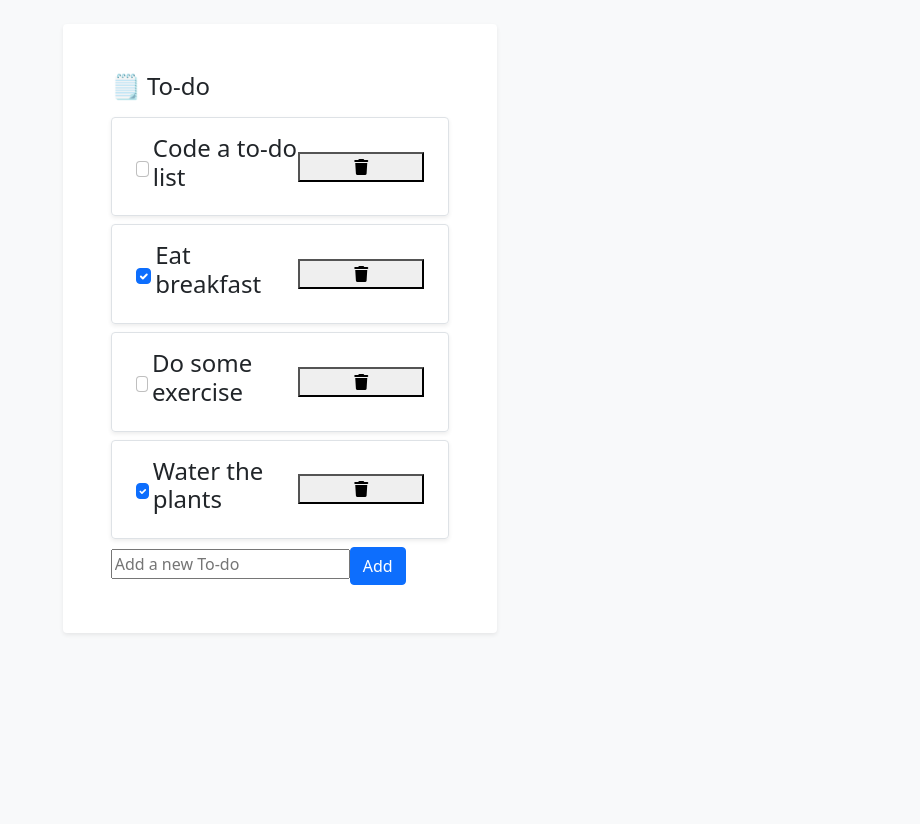
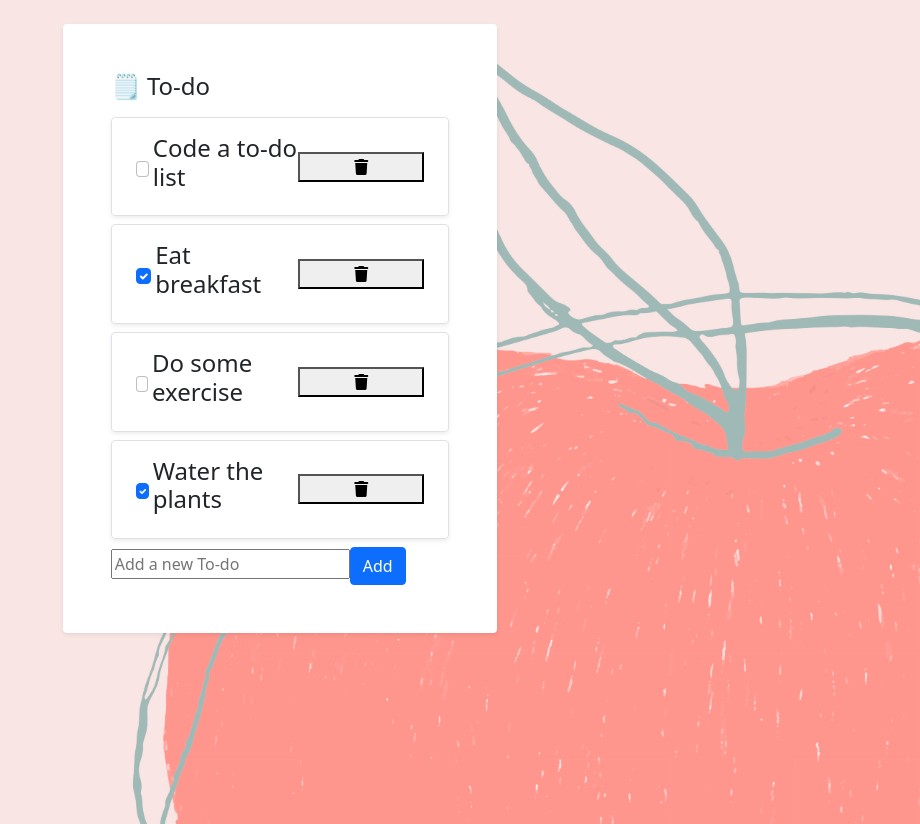
Before and after one commit to RLMP44/vue-todo-list, a plain HTML site: page index.html in a window 1280 px wide. Shown: the whole page, without its empty margins (360-1280 px from the left). Before the commit the page ends 800 px from the top, so only its background shows below. Drawn offline with nearby package versions, Linux system fonts and the light colour scheme.

Commit message:
add background

```diff
--- a/style.css
+++ b/style.css
@@ -6,3 +6,11 @@
 .shadow-sm h1 {
   font-size: 1.5rem;
 }
+
+body {
+  background-size: cover;
+  background-repeat: no-repeat;
+  background-image: url(background.jpg);
+  background-position-y: bottom;
+  height: 100vh;
+}
```
Also changed, not shown: background.jpg (added).
